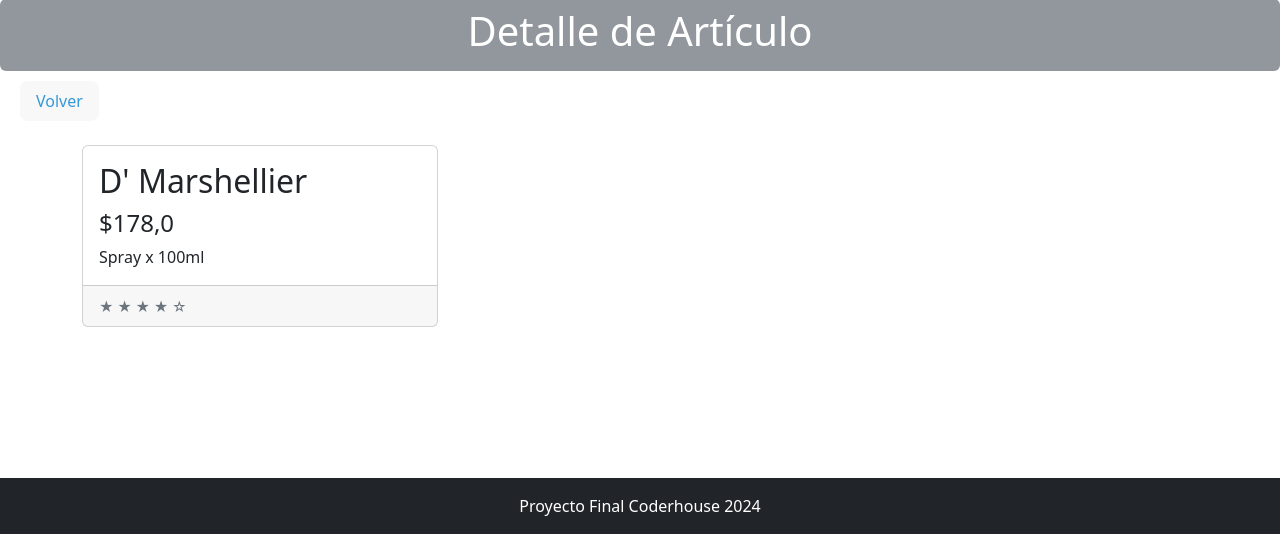
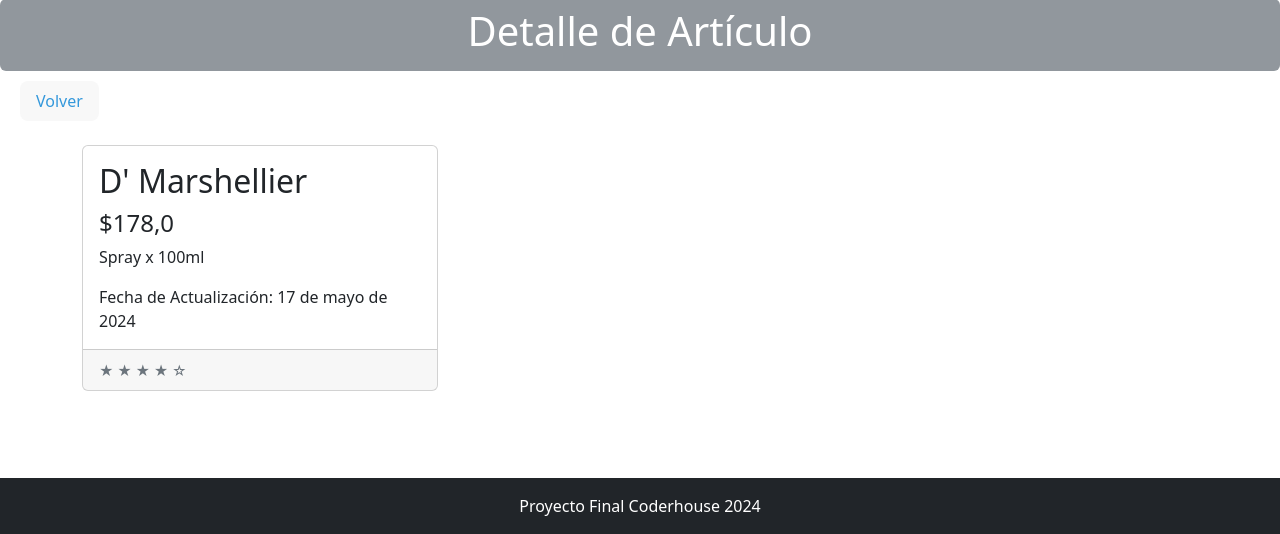
Before and after one commit to EmmaFuhr/EmmaFuhr-Preentrega, a Django app: page /articulo/articulo/detail/5 in a window 1280 px wide. Shown: the part 266-800 px from the top of the page. Run offline with Django 5.2, Linux system fonts and the light colour scheme; a user stored in the database is signed in; data comes from the database, SQL or seed files in the repository; both versions use the stored data as it was after the commit; some libraries are stand-ins or nearby versions.

Commit message:
feat: se mejoro campo DateField / decoradores de seguridad

```diff
--- a/project/articulo/admin.py
+++ b/project/articulo/admin.py
@@ -5,7 +5,10 @@ from . import models
 admin.site.site_title = "Articulos"
 
 class ArticuloAdmin(admin.ModelAdmin):
-    list_display = ("nombre", "descripcion", "precio")
+    list_display = ("nombre", "descripcion", "precio", "fecha_actualizacion")
     list_display_links = ("nombre",)
+    search_fields = ("nombre",)
+    ordering = ("nombre",)
+    date_hierarchy = "fecha_actualizacion"
 
 admin.site.register(models.Articulo, ArticuloAdmin)
--- a/project/articulo/forms.py
+++ b/project/articulo/forms.py
@@ -9,4 +9,5 @@ class ArticuloForm(forms.ModelForm):
             "nombre": forms.TextInput(attrs={"class": "form-control"}),
             "descripcion": forms.TextInput(attrs={"class": "form-control"}),
             "precio": forms.TextInput(attrs={"class": "form-control"}),
+            "fecha_actualizacion": forms.DateField(),
         }
--- a/project/articulo/models.py
+++ b/project/articulo/models.py
@@ -1,10 +1,12 @@
 from django.db import models
+from django.utils import timezone
 
 # Create your models here.
 class Articulo(models.Model):
     nombre = models.CharField(max_length=200, verbose_name='Nombre')
     descripcion = models.CharField(max_length=200, verbose_name='Descripción')
-    precio =  models.CharField(max_length=200, verbose_name='Precio')
+    precio =  models.FloatField(max_length=200, verbose_name='Precio')
+    fecha_actualizacion = models.DateField(null=True, blank=True, default=timezone.now, editable=False, verbose_name="Fecha de actualización")
 
     def __str__(self):
         return f"{self.nombre} - ${self.precio}"
--- a/project/articulo/templates/articulo/articulo_detail.html
+++ b/project/articulo/templates/articulo/articulo_detail.html
@@ -18,6 +18,7 @@
                                 <h2 class="card-title">{{ object.nombre }}</h2>
                                 <h4 class="card-price">${{ object.precio }}</h4>
                                 <p class="card-text">{{ object.descripcion }}</p>
+                                <p class="card-text">Fecha de Actualización: {{ object.fecha_actualizacion }}</p>
                             </div>
                             <div class="card-footer">
                                 <small class="text-muted">&#9733; &#9733; &#9733; &#9733; &#9734;</small>
--- a/project/articulo/views.py
+++ b/project/articulo/views.py
@@ -3,10 +3,14 @@ from django.views.generic import CreateView,DeleteView, DetailView, ListView, Up
 from . import models, forms
 from django.urls import reverse_lazy
 from django.db.models import Q
+from django.contrib.auth.mixins import LoginRequiredMixin
+from django.contrib.auth.decorators import login_required
+from django.utils.decorators import method_decorator
 # Create your views here.
 def home(request):
     return render(request, "articulo/index.html")
 
+@method_decorator(login_required, name='dispatch')
 class ArticuloList(ListView):
     model = models.Articulo
 
@@ -21,18 +25,22 @@ class ArticuloList(ListView):
             )
         return queryset
 
+@method_decorator(login_required, name='dispatch')
 class ArticuloDetail(DetailView):
     model = models.Articulo
 
-class ArticuloDelete(DeleteView):
+@method_decorator(login_required, name='dispatch')
+class ArticuloDelete(LoginRequiredMixin, DeleteView):
     model = models.Articulo
     success_url = reverse_lazy("articulo:articulo_list")
 
+@method_decorator(login_required, name='dispatch')
 class ArticuloCreate(CreateView):
     model = models.Articulo
     form_class = forms.ArticuloForm
     success_url = reverse_lazy("articulo:articulo_list")
 
+@method_decorator(login_required, name='dispatch')
 class ArticuloUpdate(UpdateView):
     model = models.Articulo
     form_class = forms.ArticuloForm
```
Also changed, not shown: project/articulo/migrations/0002_articulo_fecha_actualizacion_alter_articulo_precio.py (added), project/db.sqlite3.
